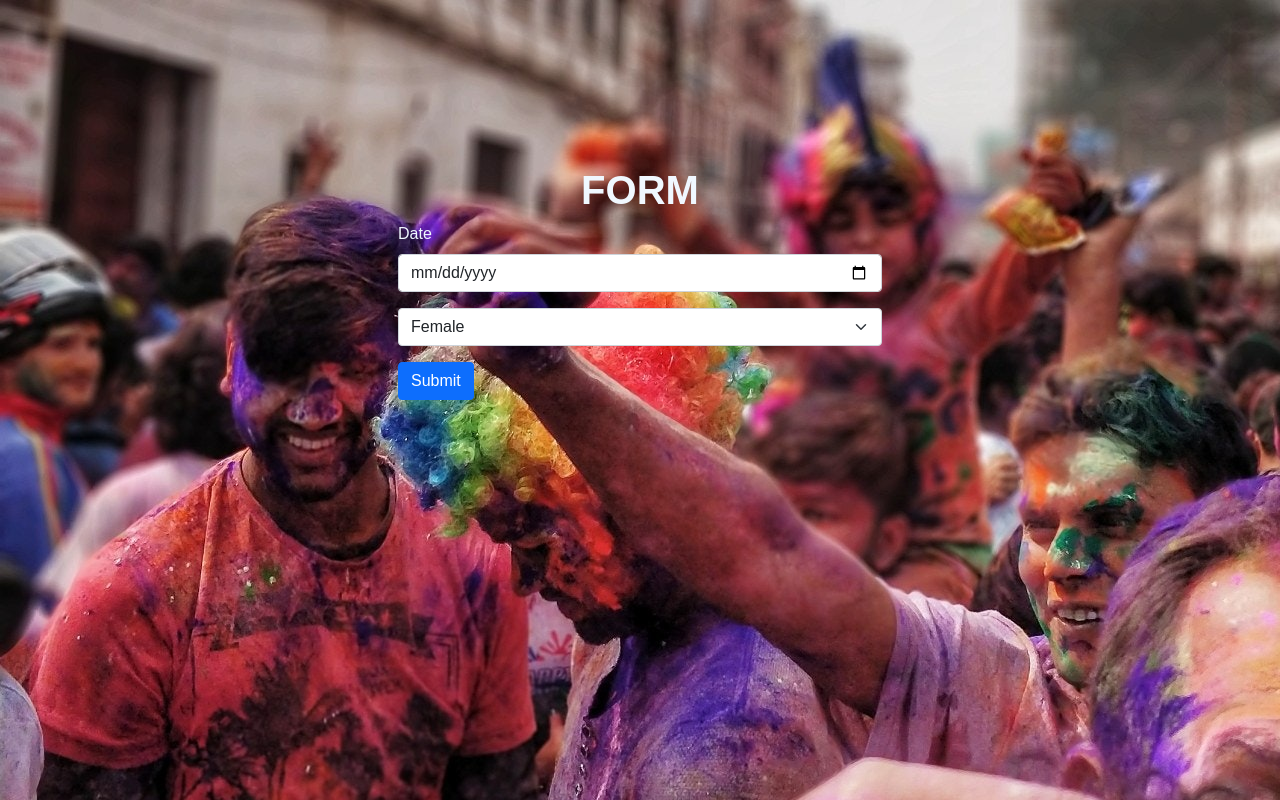
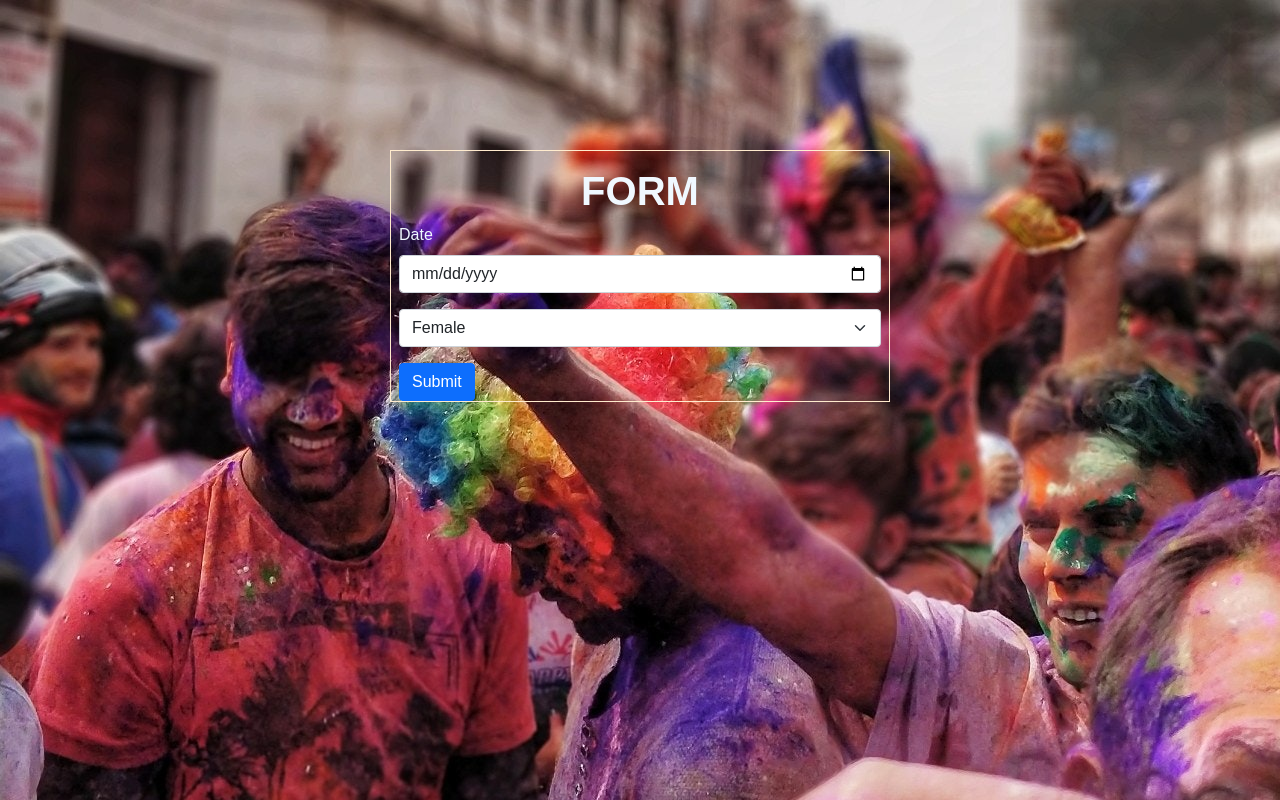
Before and after one commit to Annetkhavere/ghanian-name-generator, a plain HTML site: page generator.html in a window 1280 px wide. Drawn offline with Linux system fonts and the light colour scheme.

Commit message:
add a 1px border to the form

```diff
--- a/css/generator.css
+++ b/css/generator.css
@@ -10,4 +10,5 @@ h1 {
   margin: 150px auto;
   width: 500px;
   color: aliceblue;
+  border: 1px solid blanchedalmond;
 }
```
